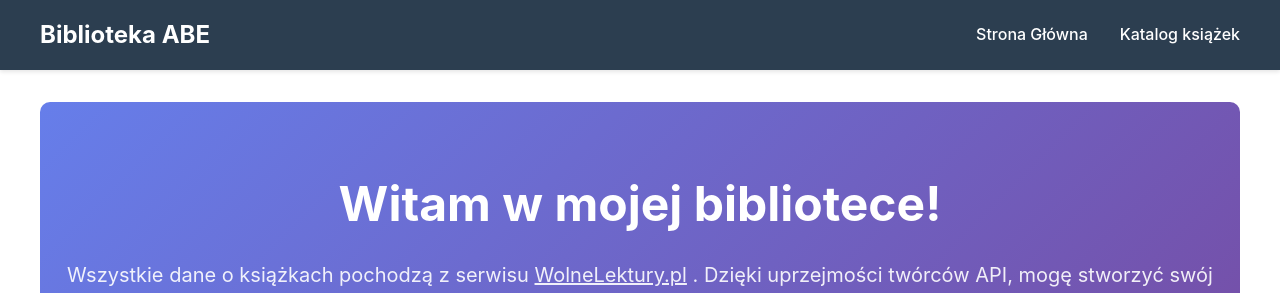
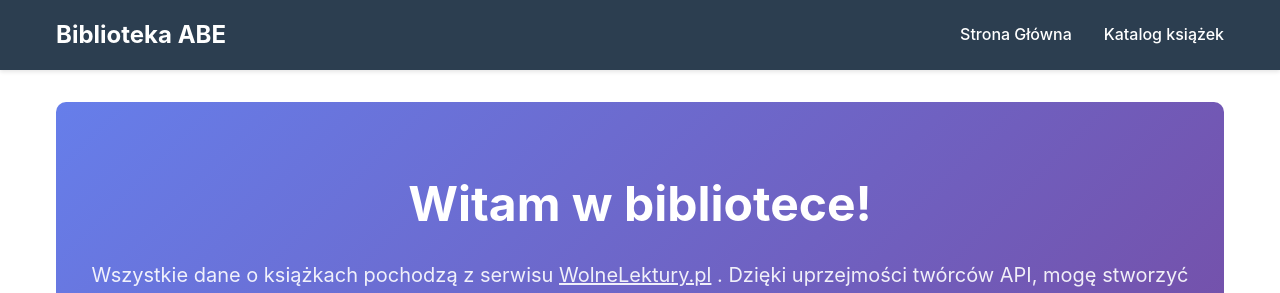
Before and after one commit to adambeksa/katalog-ksiazek-vue, a Vue app: page / in a window 1280 px wide. Shown: the top 293 px of the page. Built offline with nearby package versions, Linux system fonts and the light colour scheme; no server answers.

Commit message:
feat: changed mainbanner heading

```diff
--- a/src/styles/_mixins.scss
+++ b/src/styles/_mixins.scss
@@ -66,6 +66,7 @@
   width: 100%;
   max-width: 1200px;
   margin: 0 auto;
+  padding: 0 1rem;
 }
 
 @mixin section-margin-bottom {
--- a/src/translations/pl.json
+++ b/src/translations/pl.json
@@ -14,7 +14,7 @@
     "productDetails": "Szczegóły książki"
   },
   "banner": {
-    "title": "Witam w mojej bibliotece!",
+    "title": "Witam w bibliotece!",
     "text": "Wszystkie dane o książkach pochodzą z serwisu",
     "source": "WolneLektury.pl",
     "description": "Dzięki uprzejmości twórców API, mogę stworzyć swój katalog książek w celach szkoleniowych. Aplikacja, którą właśnie wyświetlasz jest moim pierwszym projektem w Vue.js.",
```
